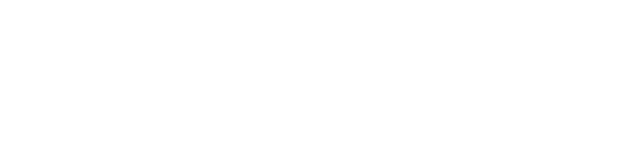
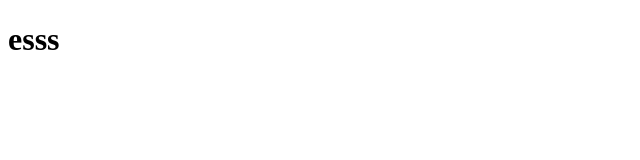
Before and after one commit to stwnm/latihan3, a plain HTML site: page index.html in a window 1280 px wide. Shown: the full height of the page, 0-640 px from the left. Drawn offline with Linux system fonts and the light colour scheme.

Commit message:
menambahkan h1

```diff
--- a/index.html
+++ b/index.html
@@ -6,5 +6,7 @@
     <meta name="viewport" content="width=device-width, initial-scale=1.0" />
     <title>Document</title>
   </head>
-  <body></body>
+  <body>
+    <h1>esss</h1>
+  </body>
 </html>
```
